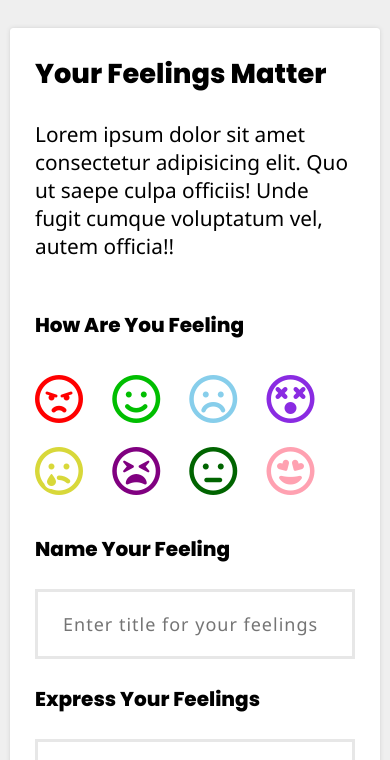
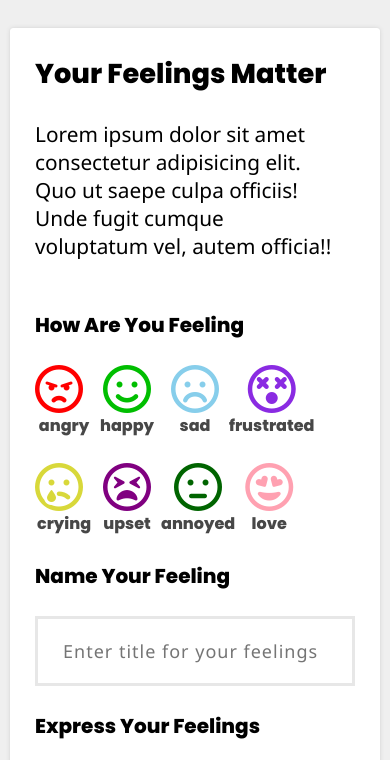
Before and after one commit to Utkarshsgithub/shareyourfeelings, a plain HTML site: page index.html in a window 390 px wide. Shown: the part 340-1100 px from the top of the page. Drawn offline with Linux system fonts and the light colour scheme.

Commit message:
names to emoji added

```diff
--- a/global.css
+++ b/global.css
@@ -126,9 +126,21 @@ a {
   margin: 25px 0;
 }
 
+#mood p {
+  font-size: 1rem;
+  color: rgb(71, 71, 71);
+}
+
 #mood i {
   margin: 0 10px;
   cursor: pointer;
+}
+
+.emoji {
+  display: flex;
+  align-items: center;
+  justify-content: center;
+  flex-direction: column;
 }
 
 /* UTILITY CLASSES */
@@ -176,6 +188,10 @@ a {
 
 .selected {
   text-shadow: 3px 4px 7px rgba(81, 67, 21, 0.253);
+}
+
+.flex {
+  display: flex;
 }
 
 .tooltip {
@@ -237,7 +253,7 @@ a {
   .main {
     flex-direction: column;
   }
-  .main p {
+  #spcl {
     width: 500px;
   }
 }
@@ -247,7 +263,7 @@ a {
   .feeling-form textarea {
     width: 400px;
   }
-  .main p {
+  #spcl {
     width: 400px;
   }
   .btn {
@@ -307,6 +323,16 @@ a {
     font-size: 3rem;
     line-height: 55px;
   }
+  #spcl {
+    width: 300px;
+  }
+  .feeling-form input,
+  .feeling-form textarea {
+    width: 320px;
+  }
+  .text p {
+    width: 320px;
+  }
 }
 
 @media only screen and (max-width: 400px) {
--- a/index.html
+++ b/index.html
@@ -44,7 +44,7 @@
         <section class="main">
             <div class="text">
                 <h1>Your Feelings Matter</h1>
-                <p>
+                <p id="spcl">
                     Lorem ipsum dolor sit amet consectetur adipisicing elit. Quo ut
                     saepe culpa officiis! Unde fugit cumque voluptatum vel, autem
                     officia!!
@@ -53,25 +53,54 @@
             <form class="feeling-form">
                 <label for="mood">How Are You Feeling</label>
                 <div id="mood">
-                    <div>
+                    <div class="flex">
+                        <div class="emoji">
                             <i id="angry" onclick="moodClicked(this)" style="margin-left: 0; color: red"
                                 class="fa-regular fa-face-angry"></i>
+                            <p>angry</p>
+                        </div>
+
+                        <div class="emoji">
                             <i id="happy" onclick="moodClicked(this)" style="color: #00be00"
                                 class="fa-regular fa-face-smile"></i>
+                            <p>happy</p>
+                        </div>
+
+                        <div class="emoji">
                             <i id="sad" onclick="moodClicked(this)" style="color: skyblue"
                                 class="fa-regular fa-face-frown"></i>
+                            <p>sad</p>
+                        </div>
+
+                        <div class="emoji">
                             <i id="frustrated" onclick="moodClicked(this)" style="color: blueviolet"
                                 class="fa-regular fa-face-dizzy"></i>
+                            <p>frustrated</p>
+                        </div>
                     </div>
                     <div>
+                        <div style="margin-top: 25px;" class="flex">
+                            <div class="emoji">
                                 <i id="crying" onclick="moodClicked(this)" style="margin-left: 0; color: #d8d83a"
                                     class="fa-regular fa-face-sad-tear"></i>
+                                    <p>crying</p>
+                            </div>
+                            <div class="emoji">
                                 <i id="upset" onclick="moodClicked(this)" style="color: purple"
                                     class="fa-regular fa-face-tired"></i>
+                                    <p>upset</p>
+                            </div>
+                            <div class="emoji">
                                 <i id="annoyed" onclick="moodClicked(this)" style="color: darkgreen"
                                     class="fa-regular fa-face-meh"></i>
+                                    <p>annoyed</p>
+                            </div>
+                            <div class="emoji">
                                 <i id="love" onclick="moodClicked(this)" style="color: #ffa1b1"
                                     class="fa-regular fa-face-grin-hearts"></i>
+                                    <p>love</p>
+                            </div>
+                        </div>
                     </div>
                 </div>
                 <label for="title">Name Your Feeling</label>
```
Lines whose indentation alone changed are shown as unchanged.
